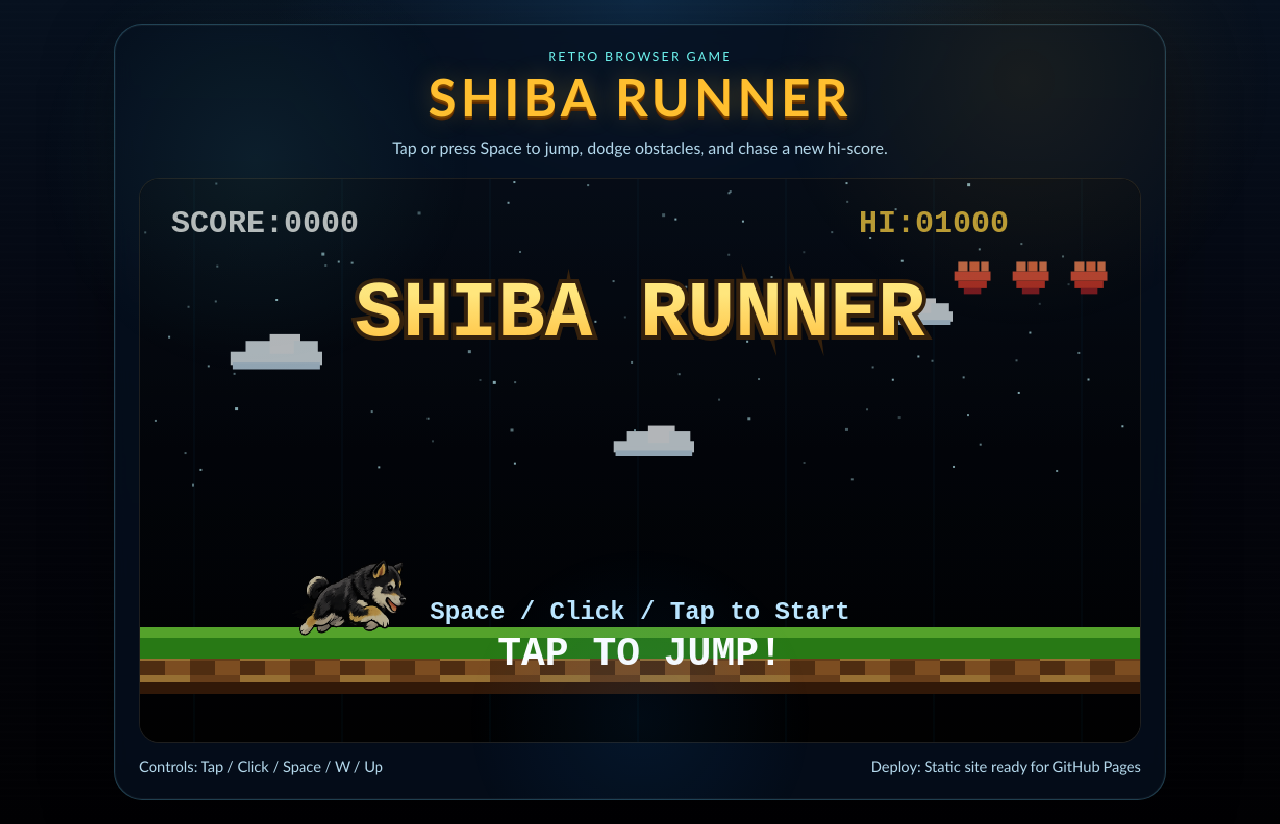
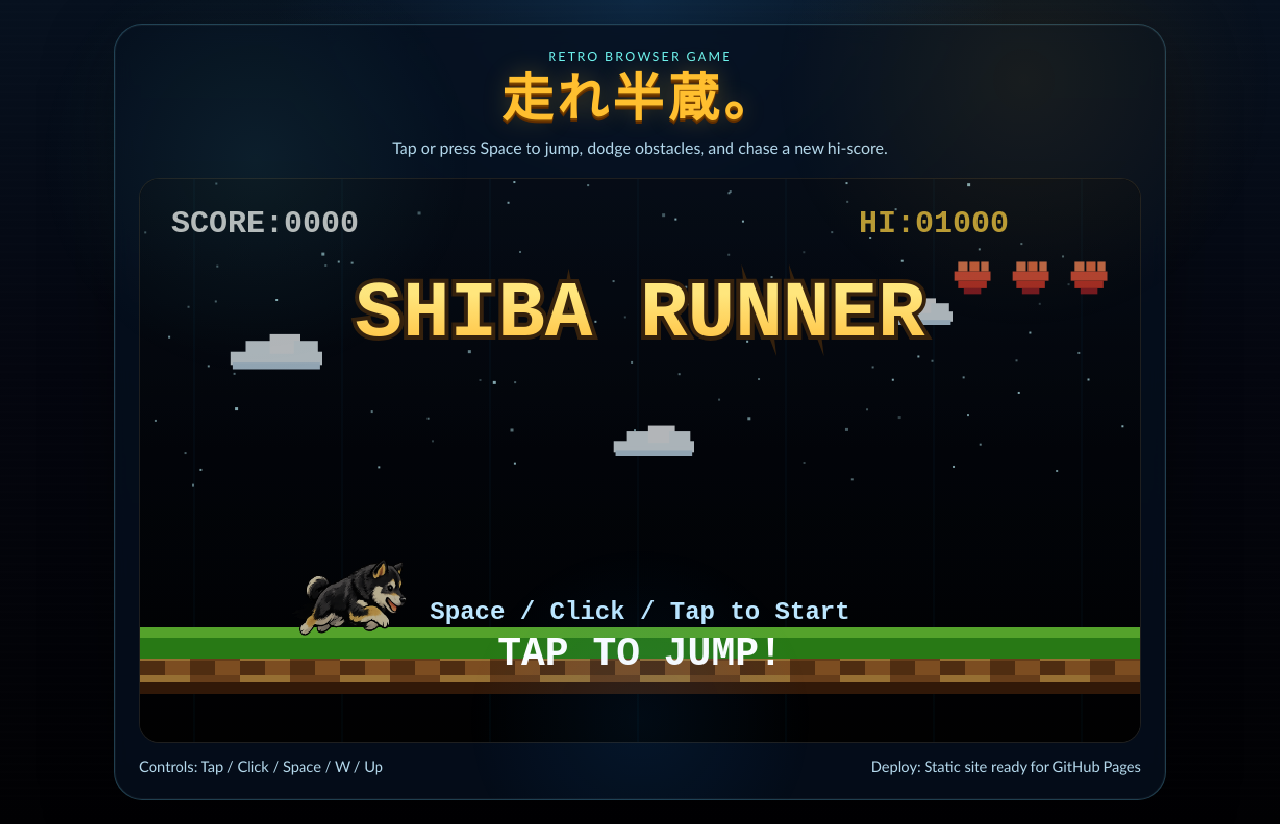
Before and after one commit to gakiohanzo0912-gif/HanzoRunner, a plain HTML site: page index.html in a window 1280 px wide. Drawn offline with Linux system fonts and the light colour scheme.

Commit message:
Update index.html

```diff
--- a/index.html
+++ b/index.html
@@ -3,8 +3,8 @@
 <head>
   <meta charset="UTF-8">
   <meta name="viewport" content="width=device-width, initial-scale=1.0">
-  <title>Shiba Runner</title>
-  <meta name="description" content="Retro-style Shiba browser runner game">
+  <title>走れ半蔵。</title>
+  <meta name="description" content="Hashire Hanzo browser runner game">
   <link rel="stylesheet" href="./styles.css">
 </head>
 <body>
@@ -12,7 +12,7 @@
     <section class="game-card">
       <header class="title-block">
         <p class="eyebrow">Retro Browser Game</p>
-        <h1>SHIBA RUNNER</h1>
+        <h1>走れ半蔵。</h1>
         <p class="subtitle">Tap or press Space to jump, dodge obstacles, and chase a new hi-score.</p>
       </header>
 
```
